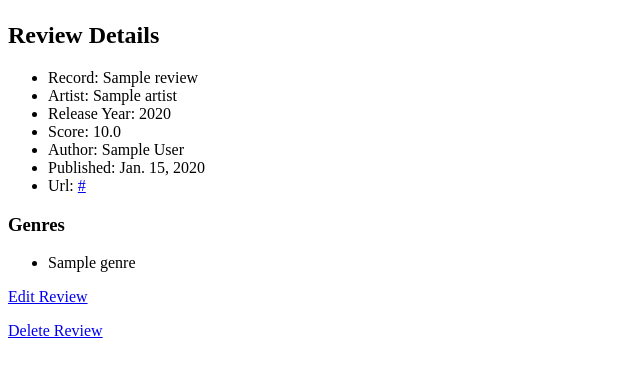
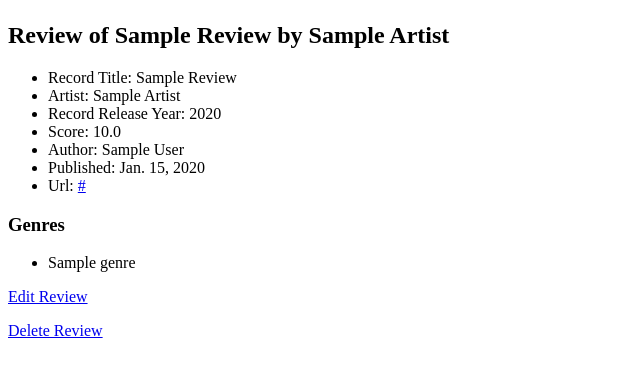
Before and after one commit to andreazialcita/pitchfork-reviews, a Django app: page /reviews/review/1 in a window 1280 px wide. Shown: the part 58-435 px from the top of the page, without its empty margins (0-640 px from the left). Run offline with Django 5.2, Linux system fonts and the light colour scheme; tables that the repository leaves empty hold one stand-in row (values such as "Sample post").

Commit message:
updated details page

```diff
--- a/reviews/templates/reviews/review_detail.html
+++ b/reviews/templates/reviews/review_detail.html
@@ -3,13 +3,13 @@
 {% block pagetitle %}{{ review.title }} {{ review.artist.name}} {% endblock %}
 
 {%block maincontent%}
-<h2>Review Details</h2>
+<h2>Review of {{ review.title|title }} by {{ review.artist.name|title }}</h2>
 <ul>
-    <li>Record: {{ review.title }}</li>
-    <li>Artist: {{ review.artist.name }}</li>
-    <li>Release Year: {{ review.release_year }}</li>
+    <li>Record Title: {{ review.title|title }}</li>
+    <li>Artist: {{ review.artist.name|title }}</li>
+    <li>Record Release Year: {{ review.release_year|default:"-" }}</li>
     <li>Score: {{ review.score }}</li>
-    <li>Author: {{ review.author }}</li>
+    <li>Author: {{ review.author|title }}</li>
     <li>Published: {{ review.pub_date }}</li>
     <li>Url:
         {% if review.url %}
```
